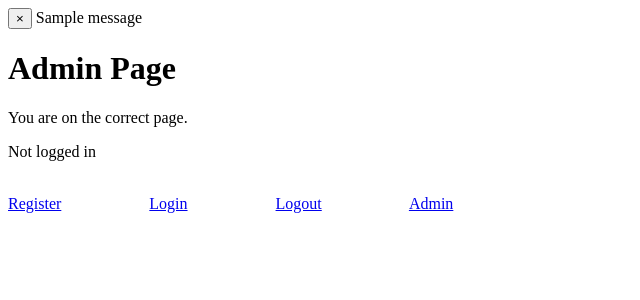
After one commit to WeaverDM21/Project, a Flask app: template templates/admin.html in a window 1280 px wide. The commit adds this page. Shown: the top 300 px of the page, without its empty margins (0-640 px from the left). Run offline with Flask 3, Linux system fonts and the light colour scheme; the template is opened without the code that fills it, so the values that code supplies are empty; one stand-in notice (Sample message) is shown; parts of the project's set-up code (start-up, migrations or seed data) failed here and were passed over.

Commit message:
Admin Account Works Baby

```diff
--- a/app.py
+++ b/app.py
@@ -10,6 +10,7 @@ from hashing_examples import UpdatedHasher
 from loginforms import RegisterForm, LoginForm
 import requests
 
+from functools import wraps
 
 # Identify necessary files
 scriptdir = os.path.dirname(os.path.abspath(__file__))
@@ -49,6 +50,7 @@ class User(UserMixin, db.Model):
     id = db.Column(db.Integer, primary_key=True)
     email = db.Column(db.Unicode, nullable=False)
     password_hash = db.Column(db.LargeBinary) # hash is a binary attribute
+    role = db.Column(db.String, default="user")
 
     # make a write-only password property that just updates the stored hash
     @property
@@ -62,11 +64,17 @@ class User(UserMixin, db.Model):
     def verify_password(self, pwd: str) -> bool:
         return pwd_hasher.check(pwd, self.password_hash)
 
+def create_admin():
+    if not User.query.filter_by(email="admin@example.com").first():
+        admin = User(email="admin@gmail.com", role="admin")
+        admin.password = "SupremeRuler"  # set a strong password
+        db.session.add(admin)
+        db.session.commit()
+
 # remember that all database operations must occur within an app context
 with app.app_context():
     db.create_all() # this is only needed if the database doesn't already exist
-
-
+    create_admin()
 
 @app.get('/register/')
 def get_register():
@@ -153,3 +161,19 @@ def get_logout():
     logout_user()
     flash('You have been logged out')
     return redirect(url_for('index'))
+
+def admin_required(f):
+    @wraps(f)
+    def decorated_function(*args, **kwargs):
+        if current_user.is_anonymous or current_user.role != "admin":
+            flash('You do not have access to this page')
+            return redirect(url_for('index'))
+        return f(*args, **kwargs)
+    return decorated_function
+
+
+@app.get('/admin/')
+@login_required
+@admin_required
+def adminPage():
+    return render_template('admin.html')
--- /dev/null
+++ b/templates/admin.html
@@ -0,0 +1,42 @@
+<!DOCTYPE html>
+<html lang="en">
+<head>
+    <meta charset="UTF-8">
+    <meta name="viewport" content="width=device-width, initial-scale=1.0">
+    <title>Admin Page</title>
+</head>
+<body>
+    <header>
+      <div class="container">
+        {% for message in get_flashed_messages() %}
+          <div class="alert alert-warning d-flex align-items-center alert-dismissible fade show">
+            <button type="button" class="close" data-bs-dismiss="alert">
+              &times;
+            </button>
+            {{ message }}
+          </div>
+        {% endfor %}
+      </div>
+    </header>
+    <main>
+      <h1>Admin Page</h1>
+      <p>You are on the correct page.</p>
+      {% if current_user.is_authenticated %}
+        <p>Logged in as {{ current_user.email }}</p>
+      {% else %}
+        <p>Not logged in</p>
+      {% endif %}
+    </main>
+    <footer>
+      <br>
+      <a href="/register">Register</a>
+      &emsp;&emsp;&emsp;&emsp;&emsp;
+      <a href="/login">Login</a>
+      &emsp;&emsp;&emsp;&emsp;&emsp;
+      <a href="/logout">Logout</a>
+      &emsp;&emsp;&emsp;&emsp;&emsp;
+      <a href="/admin">Admin</a>
+      <br>
+    </footer>
+</body>
+</html>
--- a/templates/home.html
+++ b/templates/home.html
@@ -36,6 +36,8 @@
     <a href="/login"> Login </a>
     &emsp;&emsp;&emsp;&emsp;&emsp;
     <a href="/logout"> Logout </a>
+    &emsp;&emsp;&emsp;&emsp;&emsp;
+    <a href="/admin"> Admin </a>
     <br>
   </footer>
 </body>
```
Also changed, not shown: users.sqlite3.
